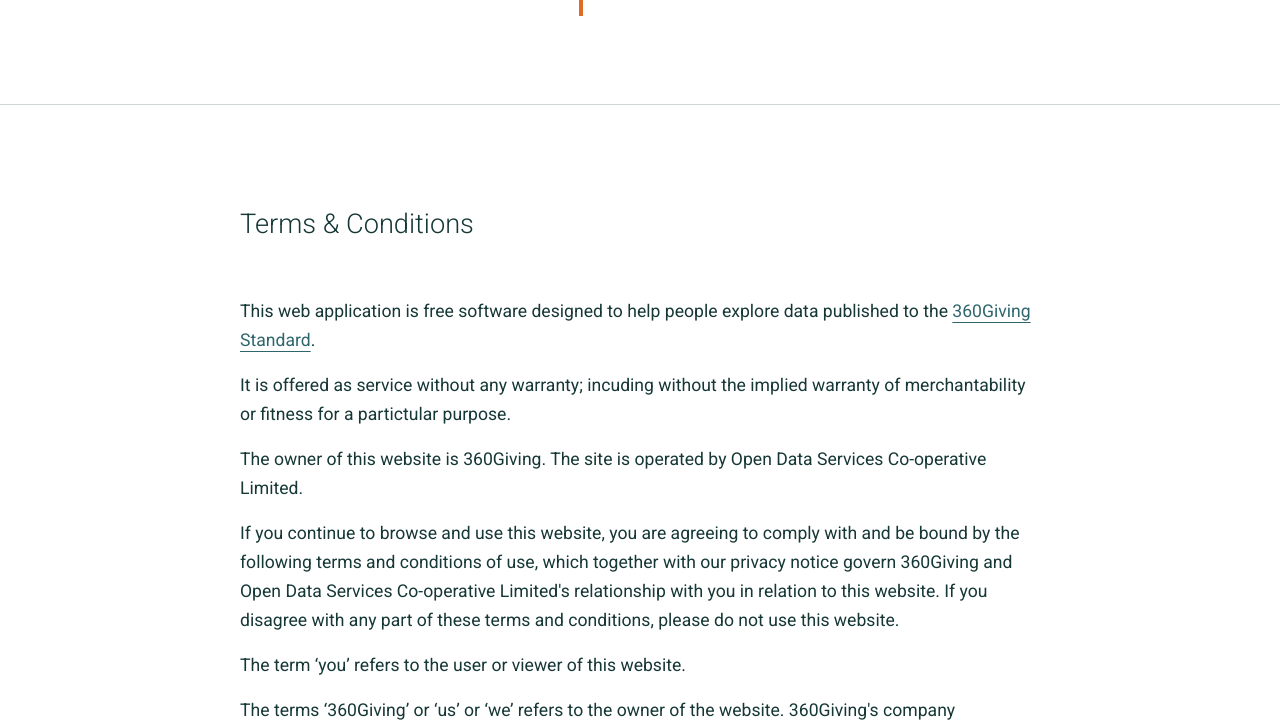
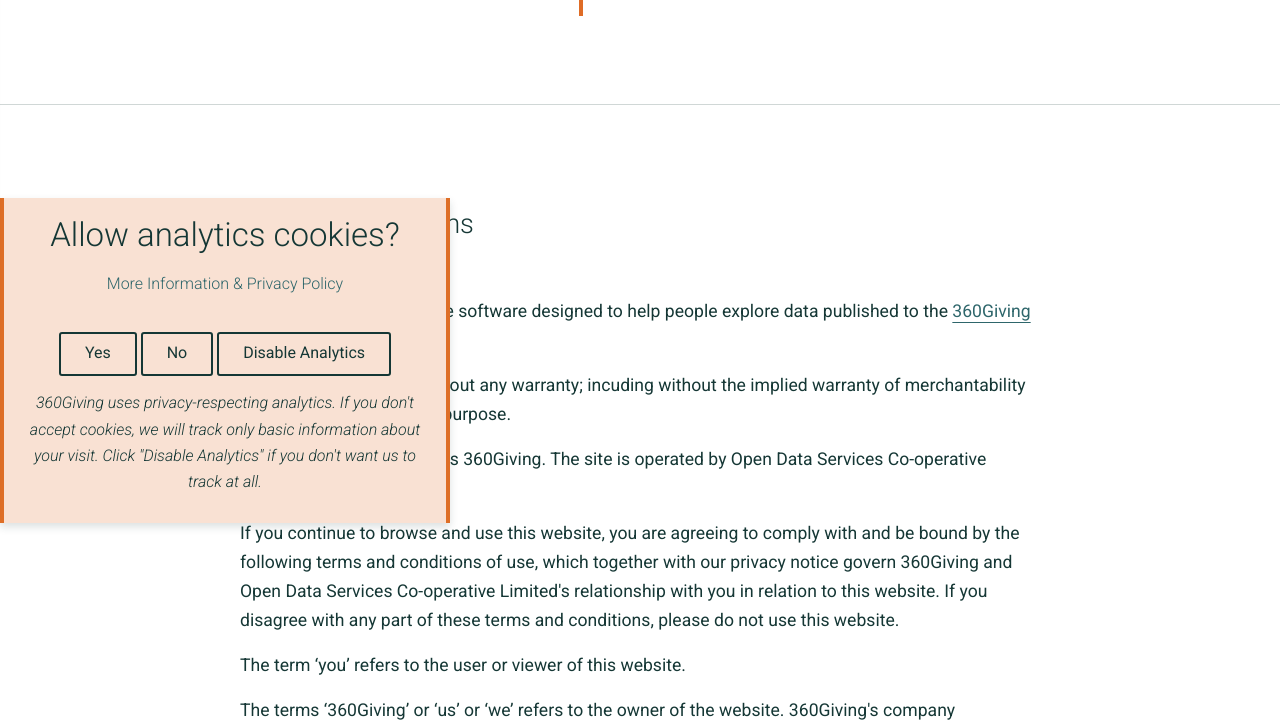
Before and after one commit to ThreeSixtyGiving/registry-classic, a Flask app: page /terms-conditions in a window 1280 px wide. Shown: the part 277-1004 px from the top of the page. Run offline with Flask 2, Linux system fonts and the light colour scheme.

Commit message:
registry: templates: cookie-consent: Update to fix flicker issue

```diff
--- a/registry/templates/_parts/cookie-consent.html
+++ b/registry/templates/_parts/cookie-consent.html
@@ -21,19 +21,26 @@
 <!-- End Matomo Code -->
 
 <script type="text/javascript">
-    function hideCookieConsentDialog(){
-      document.getElementsByClassName("cookie-consent")[0].style.display = 'none';
+  function hideCookieConsentDialog(hide){
+    if (hide){
+      document.getElementsByClassName("cookie-consent")[0].style.setProperty("display", "none", "important");
+    } else {
+      document.getElementsByClassName("cookie-consent")[0].style.setProperty("display", "block", "important");
+    }
   }
 
   function noCookieConsent() {
     document.cookie = "noEnhancedAnalytics=1; domain=threesixtygiving.org";
   }
 
+
   document.addEventListener('DOMContentLoaded', function(){
     if (document.cookie.indexOf("mtm_cookie_consent") > -1 ||
         document.cookie.indexOf("mtm_consent_removed") > -1 ||
         document.cookie.indexOf("noEnhancedAnalytics") > -1) {
-         hideCookieConsentDialog();
+      hideCookieConsentDialog(true);
+    } else {
+      hideCookieConsentDialog(false);
     }
   });
 </script>
@@ -45,9 +52,9 @@
         <a class="base-card__text" href="https://www.threesixtygiving.org/privacy/"> More Information &amp; Privacy Policy</a>
       </h2>
       <p class="base-card__text">
-            <a href="#" onclick="_paq.push(['rememberCookieConsentGiven']); hideCookieConsentDialog();" class="button">Yes</a>
-            <a href="#" onclick="noCookieConsent(); hideCookieConsentDialog();" class="button">No</a>
-            <a href="#" onclick="_paq.push(['optUserOut']); hideCookieConsentDialog();" class="button">Disable Analytics</a>
+      <a href="#" onclick="_paq.push(['rememberCookieConsentGiven']); hideCookieConsentDialog(true);" class="button">Yes</a>
+      <a href="#" onclick="noCookieConsent(); hideCookieConsentDialog(true);" class="button">No</a>
+      <a href="#" onclick="_paq.push(['optUserOut']); hideCookieConsentDialog(true);" class="button">Disable Analytics</a>
       </p>
       <p id="cookie-dialog-desc" style="font-style: italic;">360Giving uses privacy-respecting analytics. If you don't accept cookies, we will track only basic information about your visit. Click "Disable Analytics" if you don't want us to track at all. </p>
     </div>
```
Lines whose indentation alone changed are shown as unchanged.
